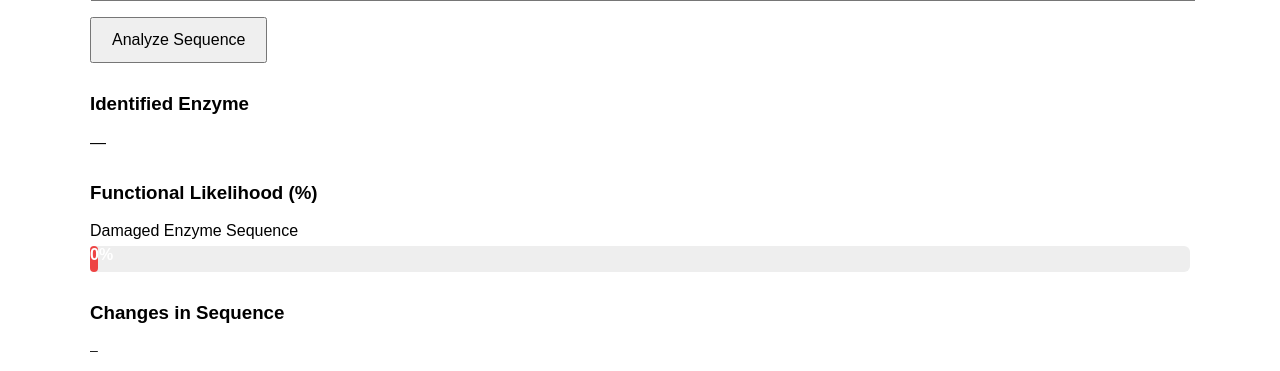
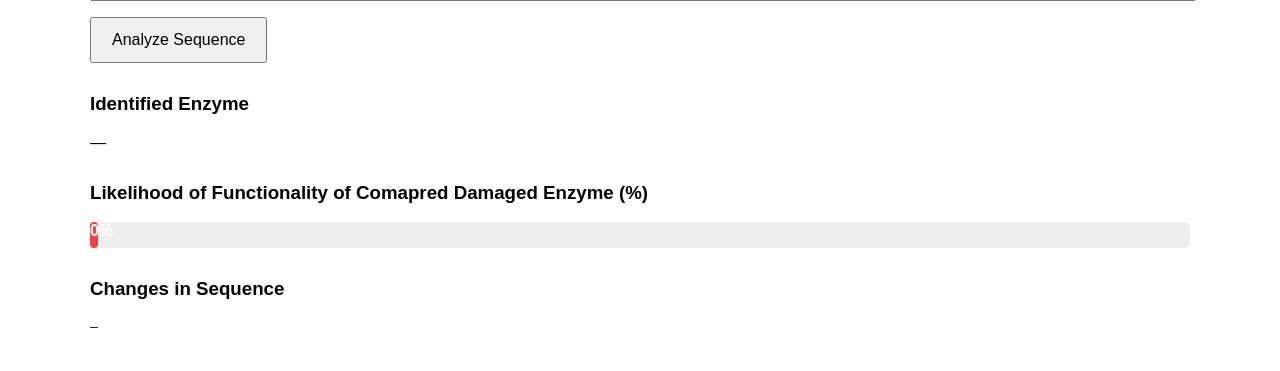
Before and after one commit to nareddyt1-cell/Backend1, a Flask app: page / in a window 1280 px wide. Shown: the part 655-1026 px from the top of the page. After the commit the page ends 983 px from the top, so only its background shows below. Run offline with Flask 2, Linux system fonts and the light colour scheme.

Commit message:
Update heading for enzyme functionality likelihood

```diff
--- a/templates/index.html
+++ b/templates/index.html
@@ -76,10 +76,9 @@ button {
 </div>
 
 <div class="section">
-<h3>Functional Likelihood (%)</h3>
-<label>Damaged Enzyme Sequence</label>
+<h3>Likelihood of Functionality of Comapred Damaged Enzyme (%)</h3>
 <div class="bar-container">
-    <div id="damagedBar" class="bar damaged" style="width:0%">0%</div>
+<div id="damagedBar" class="bar damaged" style="width:0%">0%</div>
 </div>
 </div>
 
```
